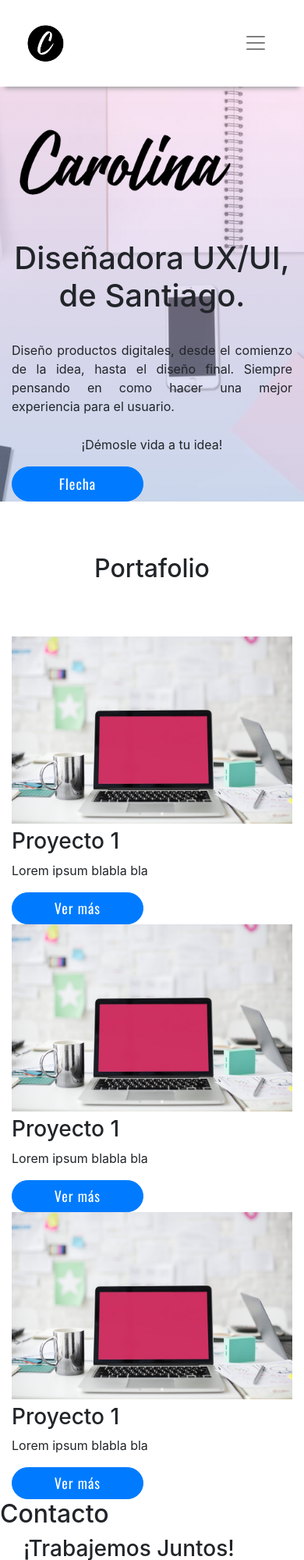
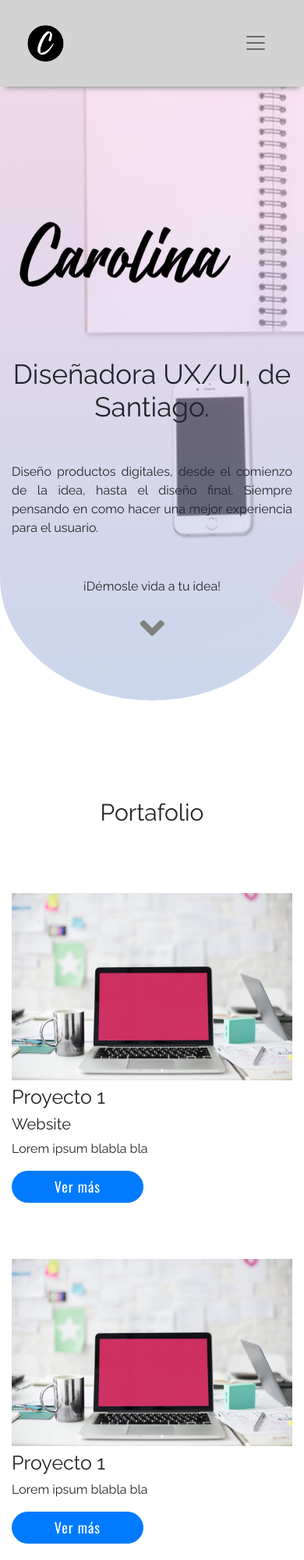
Before and after one commit to Carolinadelb/nuevo_portafolio, a plain HTML site: page index.html in a window 390 px wide. Shown: the top 2000 px of the page at 78% size. Drawn offline with nearby package versions, Linux system fonts and the light colour scheme.

Commit message:
nuevos cambios

```diff
--- a/index.html
+++ b/index.html
@@ -50,7 +50,10 @@
            <h1 class="titleHeader">Diseñadora UX/UI, de Santiago.</h1>
            <p class="textHeader1">Diseño productos digitales, desde el comienzo de la idea, hasta el diseño final. Siempre pensando en como hacer una mejor experiencia para el usuario.</p>
            <p class="textHeader2">¡Démosle vida a tu idea!</p>
-           <a class="btn btn-primary btn-lg" href="#" role="button">Flecha</a>
+           <div class="arrowHeader">
+              <i class="fas fa-angle-down"></i>
+           </div>
+
           </div>
         </div><!-- fin col header -->
      </div><!-- fin row header-->
@@ -64,7 +67,27 @@
         <h2 id="titlePortfolio">Portafolio</h2>
       </div><!-- fin col para titulo -->
     </div><!-- fin row titulos-->
-   <div class="row">
+    <div class="row project1">
+      <div class="col-sm">
+        <div class="project">
+          <div class="hvrbox">
+             <img src="src/img/laptop1.jpeg" class="imgProject hvrbox-layer_bottom" alt="nombre proyecto">
+             <div class="hvrbox-layer_top">
+               <div class="hvrbox-text">Soy tu textito</div>
+             </div>
+          </div>
+        </div> <!-- fin project -->
+      </div> <!-- div col-6 project -->
+      <div class="col-sm">
+         <div class="contentProject">
+           <h3>Proyecto 1</h3>
+           <h4>Website</h4>
+           <p>Lorem ipsum blabla bla</p>
+           <button type="button" class="btn btn-primary">Ver más</button>
+        </div>
+      </div><!-- fin col-6 -->
+    </div><!-- fin row para proyectos -->
+    <div class="row project1">
        <div class="col-sm">
          <div class="project">
            <div class="hvrbox">
@@ -83,26 +106,7 @@
          </div>
        </div><!-- fin col-6 -->
      </div><!-- fin row para proyectos -->
-   <div class="row">
-      <div class="col-sm">
-        <div class="project">
-          <div class="hvrbox">
-             <img src="src/img/laptop1.jpeg" class="imgProject hvrbox-layer_bottom" alt="nombre proyecto">
-             <div class="hvrbox-layer_top">
-               <div class="hvrbox-text">Soy tu textito</div>
-             </div>
-          </div>
-        </div> <!-- fin project -->
-      </div> <!-- div col-6 project -->
-      <div class="col-sm">
-         <div class="contentProject">
-           <h3>Proyecto 1</h3>
-           <p>Lorem ipsum blabla bla</p>
-           <button type="button" class="btn btn-primary">Ver más</button>
-        </div>
-      </div><!-- fin col-6 -->
-    </div><!-- fin row para proyectos -->
-    <div class="row">
+     <div class="row project1">
          <div class="col-sm">
            <div class="project">
              <div class="hvrbox">
@@ -123,12 +127,18 @@
        </div><!-- fin row para proyectos -->
    </div><!-- fin de container-fluid para portafolio -->
 
+
+
+
+
+
+
   <!--Container- fluid Contacto -->
   <div class="container">
-     <div class="row">
+     <div class="row contact">
         <h2 class="titleContact">Contacto</h2>
      </div>
-     <div class="row"></div>
+     <div class="row">
        <div class="col-sm">
          <!-- Primera parte Contacto -->
          <div class="contact1">
@@ -139,16 +149,26 @@
        </div><!-- fin de col contacto -->
 
        <div class="col-sm">
+          <div class="contact1">
            <h3 class="subtitleContact searchMe">Búscame en:</h3>
-        <div>
+           <div class="iconF">
              <i class="fab fa-linkedin"></i>
              <i class="fab fa-github"></i>
              <i class="fab fa-medium"></i>
            </div>
         </div>
+       </div>
      </div><!-- fin de row contacto -->
    </div><!-- fin de container contacto -->
 
+   <!-- Copyright -->
+   <div class="container-fluid">
+      <div class="row">
+        <div class="col copyright">
+          <h5>@Copyright Carolina 2018</h5>
+        </div><!-- fin col copyright -->
+      </div><!-- fin row copyright -->
+   </div><!-- fin container-fluid copyright -->
 
 
 
--- a/src/css/style.css
+++ b/src/css/style.css
@@ -1,4 +1,38 @@
+/*LETRAS*/
+/**/
+h1{
+  font-family: 'Raleway', sans-serif;
+  text-align: center;
+  font-size: 35px;
+}
+
+h2{
+  font-family: 'Raleway', sans-serif;
+  text-align: center;
+  font-size: 30px;
+}
+
+h3{
+  font-family: 'Raleway', sans-serif;
+  font-size: 25px;
+}
+
+h4{
+  font-family: 'Raleway', sans-serif;
+  font-size: 20px;
+}
+
+p{
+  font-family: 'Raleway', sans-serif;
+  font-size: 16px;
+}
+
+h5{
+  font-family: 'Oswald', sans-serif;
+  font-size: 14px;
+}
 /*MENÚ*/
+
 /*Logo menú*/
 .logoCaroMenu{
   width: 50px;
@@ -10,7 +44,7 @@
   color: white;
   font-size: 22px;
   padding: 3vh;
-  background-color: transparent;
+  background-color: rgba(168,168,168,0.5);
   border-color: transparent;
   -webkit-box-shadow: 0 8px 6px -6px #999;
   -moz-box-shadow: 0 8px 6px -6px #999;
@@ -38,39 +72,51 @@
   background-size: cover;
   background-position: top;
   width: 100%;
-
+  border-bottom-left-radius: 50% 20%;
+  border-bottom-right-radius: 50% 20%;
 
 }
 /*logo Carolina*/
 .logoCarolina{
   text-align: center;
   width: 18em;
-  margin-top: 6vh;
-  margin-bottom: 6vh;
+  margin-top: 20vh;
+  margin-bottom: 10vh;
 }
 
 /*Título*/
 .titleHeader{
   text-align: center;
-  margin-bottom: 4vh;
+  margin-bottom: 6vh;
 }
 
 /*Párrafo 1*/
 .textHeader1{
   text-align: justify;
-  margin-bottom: 3vh;
+  margin-bottom: 6vh;
 }
 
 /*Párrafo 2*/
 .textHeader2{
   text-align: center;
 }
+.arrowHeader{
+  text-align: center;
+  margin-bottom: 8vh;
+}
+/*Flechita*/
+.fa-angle-down{
+  color: grey;
+  font-size: 50px;
+}
 
 /*PORTAFOLIO en INICIO*/
-
+.project1{
+  margin-bottom: 20%;
+}
 #titlePortfolio{
-  margin-top: 8vh;
-  margin-bottom: 8vh;
+  margin-top: 15vh;
+  margin-bottom: 10vh;
   text-align: center;
 }
 
@@ -89,6 +135,8 @@
 img {
 	max-width: 100%;
 }
+/*Cada cajita*/
+
 .hvrbox .hvrbox-layer_bottom {
 	display: block;
 }
@@ -144,3 +192,37 @@ img {
   border-radius: 40px;
   letter-spacing: 1px;
 }
+
+/* CONTACTO */
+.contact{
+  margin-top: 15vh;
+  margin-bottom: 10vh;
+}
+
+.titleContact{
+  margin-left: 30%;
+}
+.subtitleContact{
+  margin-bottom: 3vh;
+  text-align: center;
+}
+
+.iconF{
+  text-align: center;
+}
+.fab{
+  display: inline-block;
+  font-size: 6vh;
+}
+
+/*COPYRIGHT*/
+.copyright{
+  bottom: 0;
+  margin-top: 20%;
+  width: 100%;
+  height: 10vh;
+  padding: 3vh;
+  background-color: black;
+  color: white;
+  text-align: center;
+}
```
Lines whose indentation alone changed are shown as unchanged.
